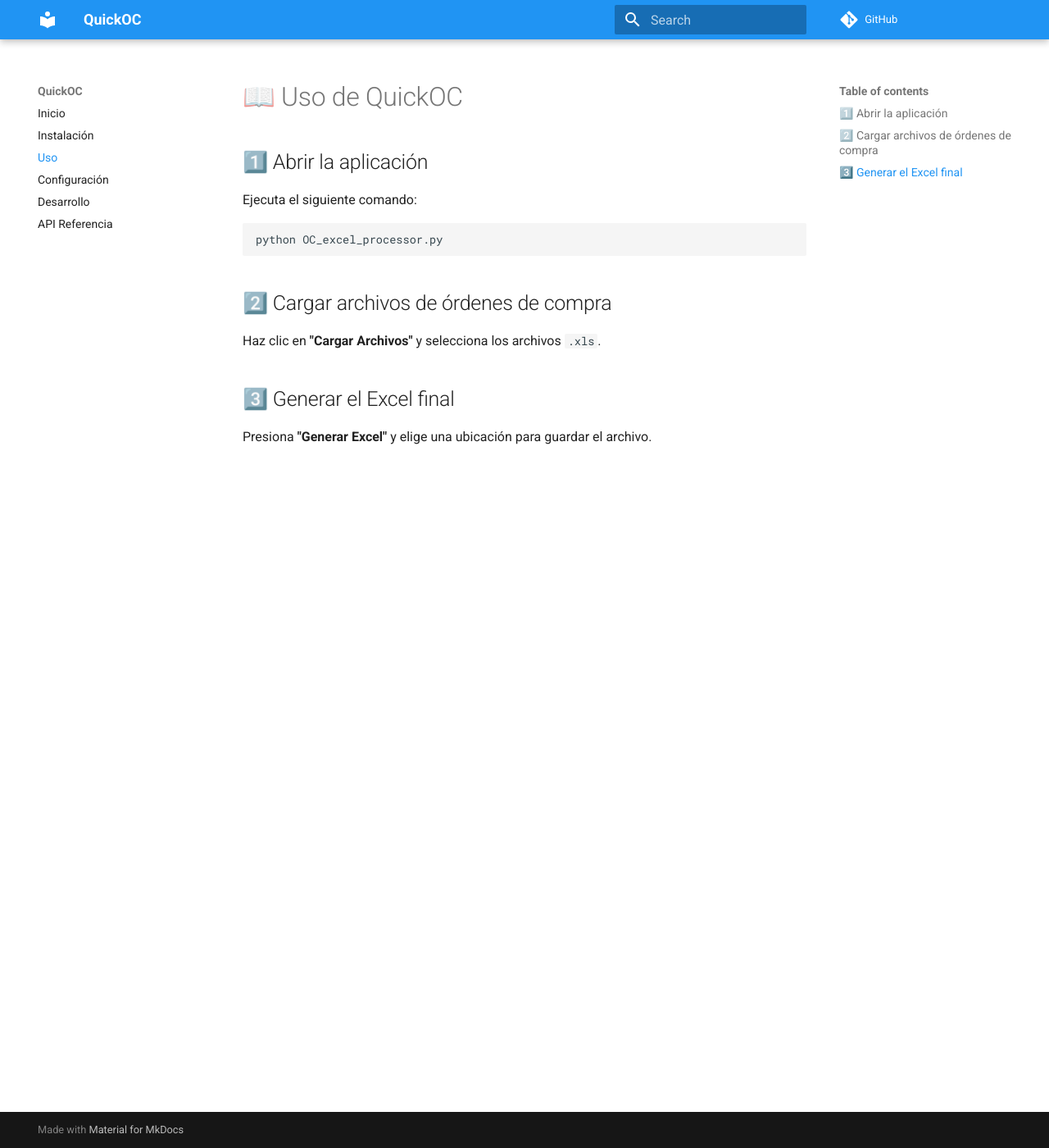
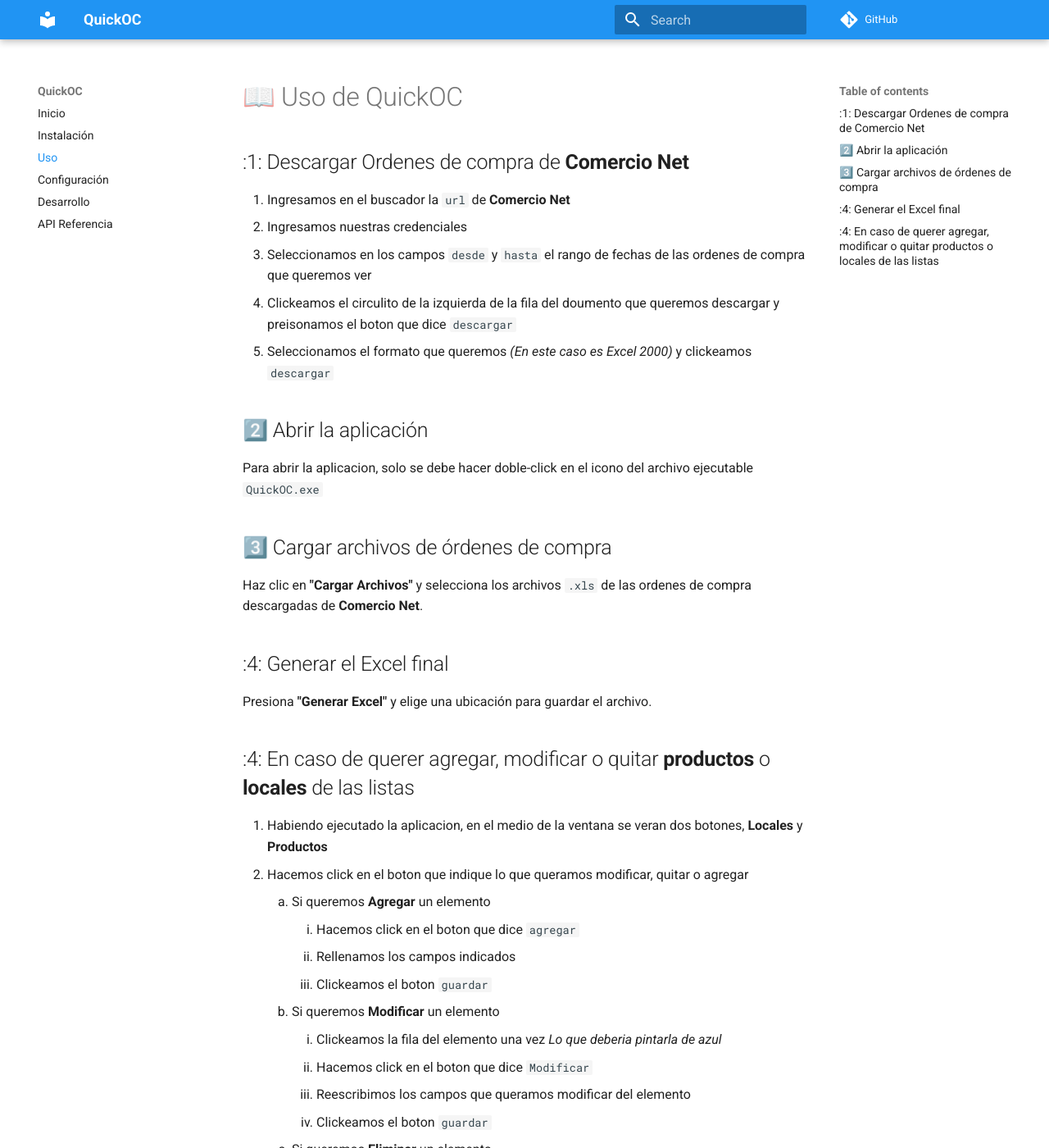
Before and after one commit to Mafriones/QuickOC, an MkDocs documentation site: the page built from docs/usage.md, in a window 1280 px wide and 1400 px high. Shown: the whole window at 82% size. Built offline with MkDocs 1.6.1 and Material for MkDocs 9.7.7, drawn with Linux system fonts in a browser that asks for light colours; comment, search, counter and statistics services are not loaded; some of the changed text lies outside the part shown.

Commit message:
usage.md actualizado

````diff
--- a/docs/usage.md
+++ b/docs/usage.md
@@ -1,14 +1,33 @@
 # 📖 Uso de QuickOC
 
-## 1️⃣ Abrir la aplicación
-Ejecuta el siguiente comando:
+## :1: Descargar Ordenes de compra de **Comercio Net**
+1. Ingresamos en el buscador la ```url``` de **Comercio Net**
+2. Ingresamos nuestras credenciales
+3. Seleccionamos en los campos `desde` y `hasta` el rango de fechas de las ordenes de compra que queremos ver
+4. Clickeamos el circulito de la izquierda de la fila del doumento que queremos descargar y preisonamos el boton que dice ```descargar```
+5. Seleccionamos el formato que queremos *(En este caso es Excel 2000)* y clickeamos ```descargar```
 
-```sh
-python OC_excel_processor.py
-```
+## 2️⃣ Abrir la aplicación
+Para abrir la aplicacion, solo se debe hacer doble-click en el icono del archivo ejecutable ```QuickOC.exe```
 
-## 2️⃣ Cargar archivos de órdenes de compra
-Haz clic en **"Cargar Archivos"** y selecciona los archivos `.xls`.
+## 3️⃣ Cargar archivos de órdenes de compra
+Haz clic en **"Cargar Archivos"** y selecciona los archivos `.xls` de las ordenes de compra descargadas de **Comercio Net**.
 
-## 3️⃣ Generar el Excel final
+## :4: Generar el Excel final
 Presiona **"Generar Excel"** y elige una ubicación para guardar el archivo.
+
+## :4: En caso de querer agregar, modificar o quitar **productos** o **locales** de las listas
+1. Habiendo ejecutado la aplicacion, en el medio de la ventana se veran dos botones, **Locales** y **Productos**
+2. Hacemos click en el boton que indique lo que queramos modificar, quitar o agregar
+    1. Si queremos **Agregar** un elemento
+        1. Hacemos click en el boton que dice ```agregar```
+        2. Rellenamos los campos indicados
+        3. Clickeamos el boton ```guardar```
+    2. Si queremos **Modificar** un elemento
+        1. Clickeamos la fila del elemento una vez *Lo que deberia pintarla de azul*
+        2. Hacemos click en el boton que dice ```Modificar```
+        3. Reescribimos los campos que queramos modificar del elemento
+        4. Clickeamos el boton ```guardar```
+    3. Si queremos **Eliminar** un elemento
+        1. Clickeamos la fila del elemento una vez *Lo que deberia pintarla de azul*
+        2. Clickeamos el boton que dice ```eliminar```
````
Also changed, not shown: docs/installation.md (+6 -6 lines).
